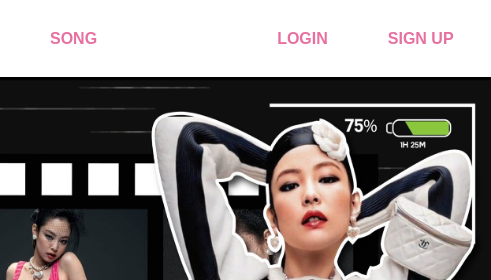
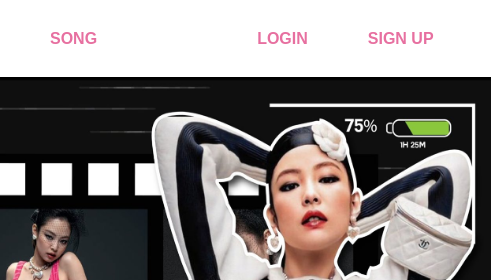
Before and after one commit to daothithom/neu, a plain HTML site: page index.html in a window 1280 px wide. Shown: the top 280 px of the page, 789-1280 px from the left. Drawn offline with Linux system fonts and the light colour scheme.

Commit message:
Update main.css

```diff
--- a/main.css
+++ b/main.css
@@ -47,7 +47,7 @@ body {
     color: var(--maincolor);
 }
 #header>ul> .login_signup {
-    margin-left: 180px;
+    margin-left: 160px;
 }
 #header>ul>li>ul {
     width:250px;
```
